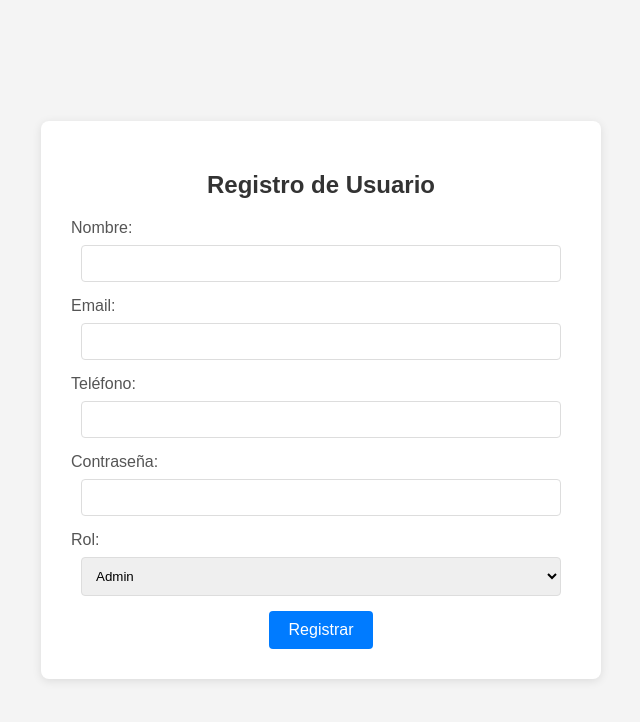
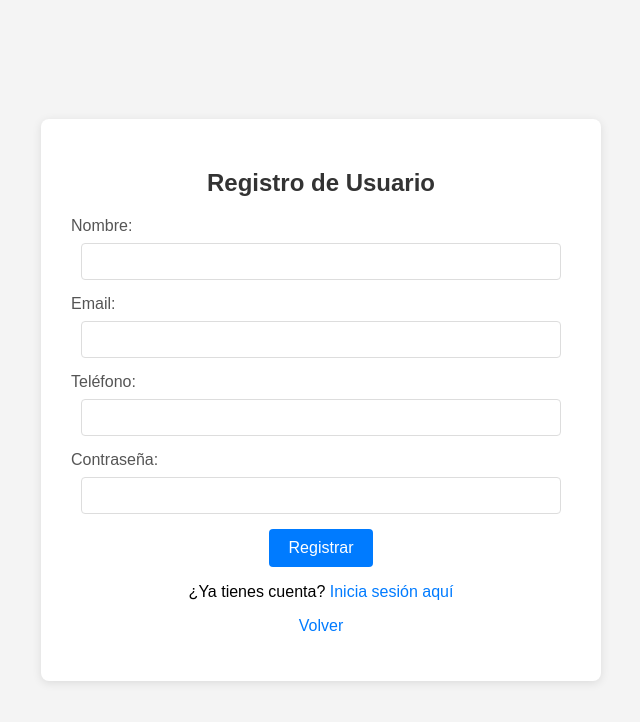
Before and after one commit to fanoneytor/joyeriala16, a PHP site: page /register.php in a window 1280 px wide. Shown: the top 722 px of the page, without its empty margins (319-959 px from the left). Run offline with PHP 8.4, Linux system fonts and the light colour scheme; data that the repository does not hold is empty.

Commit message:
FEAT/Ajuste navegabilidad

```diff
--- a/add_product.php
+++ b/add_product.php
@@ -51,6 +51,7 @@
 
             <button type="submit" name="save">Guardar</button>
         </form>
+        <p><a href="javascript:history.back()">Volver</a></p>
     </div>
 </body>
 </html>
--- a/delete_product.php
+++ b/delete_product.php
@@ -32,6 +32,7 @@
         } else {
             echo "ID de producto no especificado.";
         }
+        echo "<p><a href=\"javascript:history.back()\">Volver</a></p>";
         ?>
     </div>
 </body>
--- a/edit_product.php
+++ b/edit_product.php
@@ -69,6 +69,7 @@
 
                 <button type="submit" name="update">Actualizar</button>
             </form>
+            <p><a href="javascript:history.back()">Volver</a></p>
         <?php else: ?>
             <p>Producto no encontrado.</p>
         <?php endif; ?>
--- a/login.php
+++ b/login.php
@@ -22,6 +22,8 @@
 
             <button type="submit" name="login">Ingresar</button>
         </form>
+        <p>¿No tienes cuenta? <a href="register.php">Regístrate aquí</a></p>
+        <p><a href="javascript:history.back()">Volver</a></p>
 
         <?php
         if (isset($_POST['login'])) {
--- a/register.php
+++ b/register.php
@@ -25,14 +25,12 @@
             <label for="password">Contraseña:</label>
             <input type="password" id="password" name="password" required><br>
 
-            <label for="role">Rol:</label>
-            <select id="role" name="role">
-                <option value="1">Admin</option>
-                <option value="2">Client</option>
-            </select><br>
+
 
             <button type="submit" name="register">Registrar</button>
         </form>
+        <p>¿Ya tienes cuenta? <a href="login.php">Inicia sesión aquí</a></p>
+        <p><a href="javascript:history.back()">Volver</a></p>
 
         <?php
         if (isset($_POST['register'])) {
@@ -40,7 +38,7 @@
             $email = $_POST['email'];
             $phone = $_POST['phone'];
             $password = password_hash($_POST['password'], PASSWORD_DEFAULT);
-            $role = $_POST['role'];
+            $role = 2; // Always assign Client role
 
             $stmt = $conn->prepare("INSERT INTO users (name, email, phone, password, role_id) VALUES (?, ?, ?, ?, ?)");
             $stmt->bind_param("ssssi", $name, $email, $phone, $password, $role);
```
